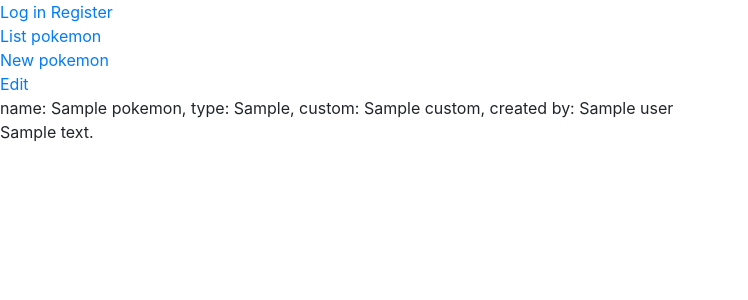
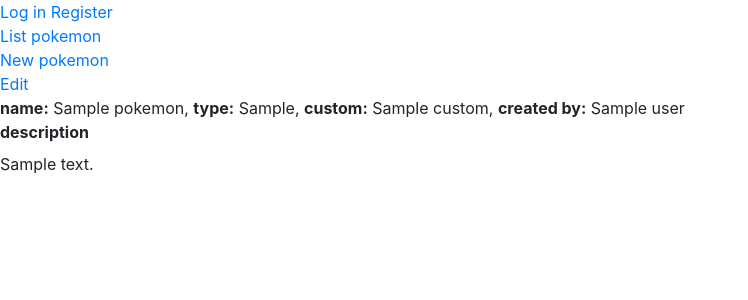
Before and after one commit to vikke1234/pokemon, a Flask app: template application/templates/pokemon/specific.html in a window 1280 px wide. Shown: the top 300 px of the page, without its empty margins (0-748 px from the left). Run offline with Flask 2, Linux system fonts and the light colour scheme; the template is opened without the code that fills it: most values are stand-ins (such as "Sample title", 1, 10 or a date in 2020); some libraries are stand-ins or nearby versions.

Commit message:
some style changes

```diff
--- a/application/templates/pokemon/specific.html
+++ b/application/templates/pokemon/specific.html
@@ -4,8 +4,17 @@
 
 <div>
     <a href="{{ url_for('edit_pokemon', poke_id=pokemon.id ) }}" >Edit</a>
-    <div>    name: {{ pokemon.name }}, type: {{ pokemon.poke_type }}, custom: {{ pokemon.custom }}, created by: {{ pokemon.get_user().name }}
-        <p style="max-width: 50%;"> {{ pokemon.description }} </p>
+    <div>
+        <div>
+            <strong>name:</strong> {{ pokemon.name.capitalize() }},
+            <strong>type:</strong> {{ pokemon.poke_type.capitalize() }},
+            <strong>custom:</strong> {{ pokemon.custom }},
+            <strong>created by:</strong> {{ pokemon.get_user().name }}
+        </div>
+        <div>
+            <label><strong>description</strong></label>
+            <p> {{ pokemon.description }} </p>
+        </div>
     </div>
 </div>
 
```
